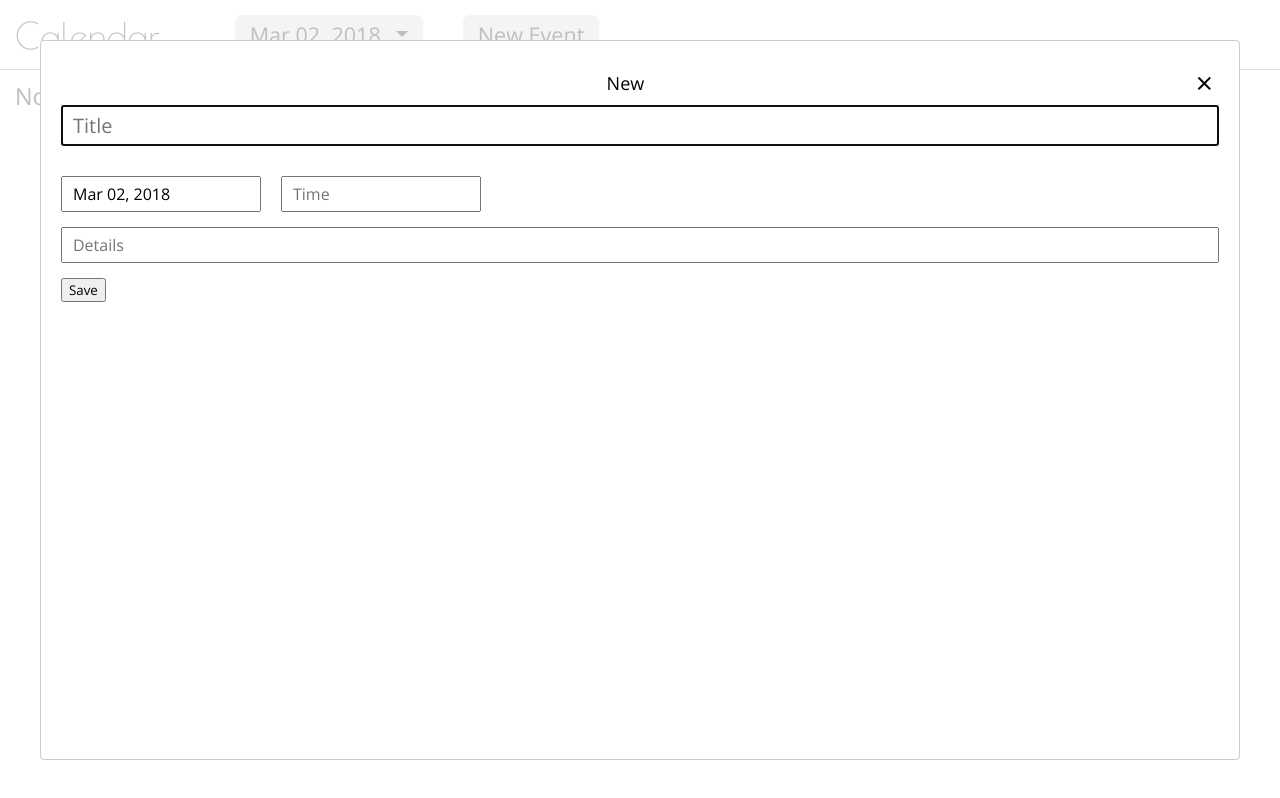
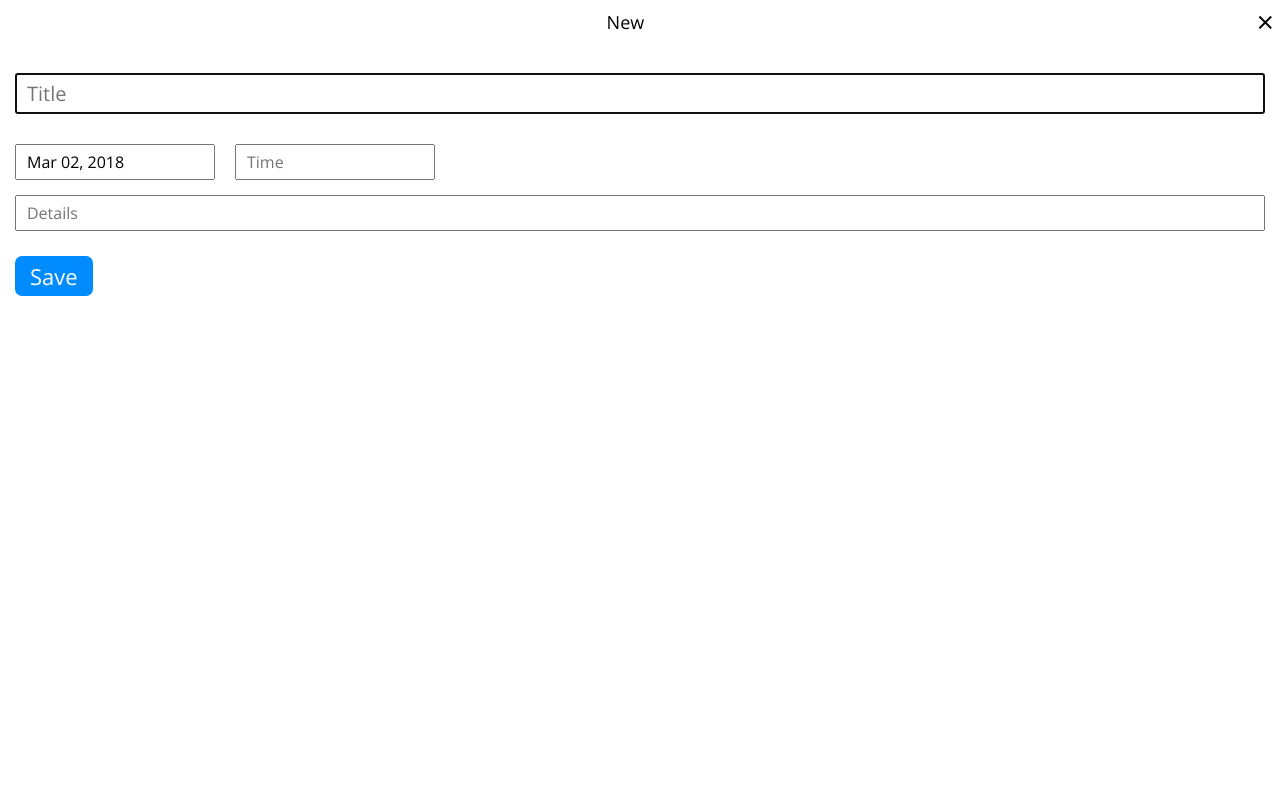
Before and after one commit to sequoian/calendar, a React (Create React App) app in the folder client/: page / in a window 1280 px wide. Both pictures are taken after a click on the button "New Event". Built offline with nearby package versions, Linux system fonts and the light colour scheme.

Commit message:
form and modal styles

```diff
--- a/client/src/components/EventForm.js
+++ b/client/src/components/EventForm.js
@@ -3,6 +3,7 @@ import {connect} from 'react-redux'
 import moment from 'moment'
 import {addEvent, editEvent, closeEditor} from '../actions'
 import validate from '../validate'
+import '../css/EventForm.css'
 import BasicOptions from './BasicOptions'
 // import {
 //   Repeats,
@@ -112,7 +113,10 @@ class EventForm extends Component {
   render() {
     const state = this.state
     return (
-      <form onSubmit={this.submit}>
+      <form
+        className="event-form"
+        onSubmit={this.submit}
+      >
         <BasicOptions
           title={state.title}
           day={state.day}
--- a/client/src/components/Modal.js
+++ b/client/src/components/Modal.js
@@ -2,10 +2,12 @@ import React from 'react'
 import {connect} from 'react-redux'
 import ReactModal from 'react-modal'
 import {closeEditor, deleteEvent} from '../actions'
+import '../css/Modal.css'
 import ModalHeader from './ModalHeader'
 
 const Modal = ({isOpen, eventId, onClose, onDelete, children}) => (
   <ReactModal
+    className="modal"
     isOpen={isOpen}
     onRequestClose={onClose}
     appElement={document.getElementById('root')}
--- /dev/null
+++ b/client/src/css/EventForm.css
@@ -0,0 +1,17 @@
+.event-form {
+  padding: 15px;
+  padding-top: 30px;
+}
+
+.event-form button {
+  -webkit-appearance: none;
+  -moz-appearance: none;
+  border: none;
+  border-radius: 7px;
+  background-color: #008cff;
+  color: white;
+  font-size: 22px;
+  padding: 5px 15px;
+  cursor: pointer;
+  margin-top: 10px;
+}
--- /dev/null
+++ b/client/src/css/Modal.css
@@ -0,0 +1,11 @@
+.modal {
+  position: absolute;
+  width: 100vw;
+  height: 100vh;
+  background-color: white;
+  overflow: auto;
+  outline: none;
+  display: flex;
+  flex-direction: column;
+  font-size: 20px;
+}
--- a/client/src/css/ModalHeader.css
+++ b/client/src/css/ModalHeader.css
@@ -3,7 +3,6 @@
   justify-content: space-between;
   align-items: center;
   font-size: 18px;
-  border-bottom: 1px solid gray;
 }
 
 .modal-header button {
```
